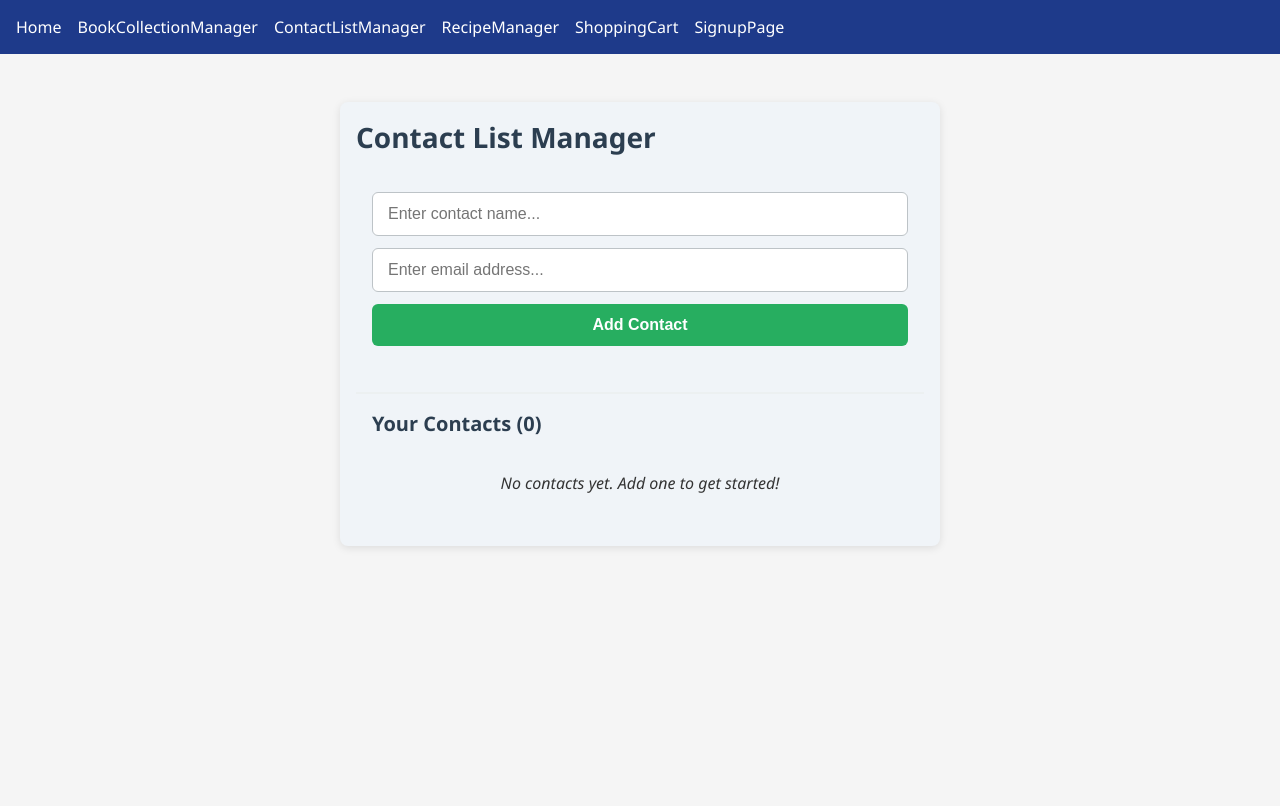
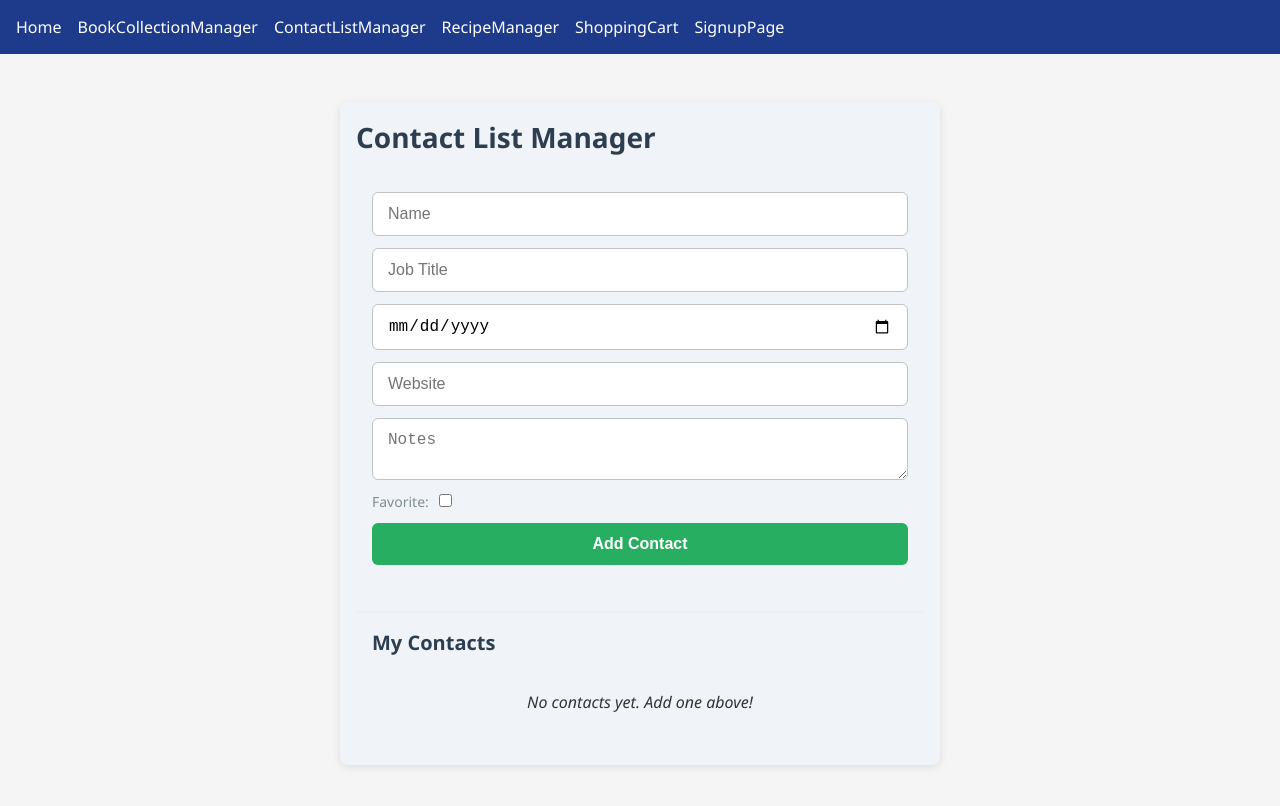
Before and after one commit to Hoopsier/UNI-cm1, a React (Vite) app: page /#/contacts in a window 1280 px wide. Shown: the top 806 px of the page. Built offline with nearby package versions, Linux system fonts and the light colour scheme.

Commit message:
Contactlistmanager done

```diff
--- /dev/null
+++ b/src/components/ContactListManager/Contact.jsx
@@ -0,0 +1,24 @@
+import React from 'react';
+
+function Contact({ data, onDelete }) {
+  return (
+    <div className="contact-item">
+      <div className="contact-info">
+        <div className="contact-name">
+          {data.name} {data.favorite ? "⭐" : ""}
+        </div>
+        <div className="contact-email">
+          {data.job_title} | {data.birthday}
+        </div>
+        <div style={{ fontSize: '12px', color: '#95a5a6' }}>
+          {data.website}
+        </div>
+      </div>
+      <button className="delete-button" onClick={onDelete}>
+        Delete
+      </button>
+    </div>
+  );
+}
+
+export default Contact;
--- a/src/components/ContactListManager/ContactListManager.jsx
+++ b/src/components/ContactListManager/ContactListManager.jsx
@@ -1,31 +1,36 @@
 import React, { useState } from "react";
 import "./ContactListManager.css";
+import Contact from "./Contact";
 
 function ContactListManager() {
   const [contacts, setContacts] = useState([]);
-  const [name, setName] = useState("");
-  const [email, setEmail] = useState("");
+  const [newContact, setNewContact] = useState({
+    name: "",
+    job_title: "",
+    birthday: "",
+    notes: "",
+    website: "",
+    favorite: false
+  });
 
-  // Handle input change for name
-  function handleNameChange(event) {
-    setName(event.target.value);
+  function handleInputChange(event) {
+    const { name, value, type, checked } = event.target;
+    setNewContact((prev) => ({
+      ...prev,
+      [name]: type === "checkbox" ? checked : value
+    }));
   }
 
-  // Handle input change for email
-  function handleEmailChange(event) {
-    setEmail(event.target.value);
-  }
-
-  // Add a new contact to the list
   function addContact() {
-    if (name.trim() !== "" && email.trim() !== "") {
-      setContacts((c) => [...c, { name, email }]);
-      setName("");
-      setEmail(""); // Clear the input fields
+    if (newContact.name.trim() !== "") {
+      setContacts((c) => [...c, newContact]);
+      setNewContact({
+        name: "", job_title: "", birthday: "",
+        notes: "", website: "", favorite: false
+      });
     }
   }
 
-  // Delete a contact from the list
   function deleteContact(index) {
     const updatedContacts = contacts.filter((_, i) => i !== index);
     setContacts(updatedContacts);
@@ -36,46 +41,34 @@ function ContactListManager() {
       <h1>Contact List Manager</h1>
 
       <div className="input-section">
-        <input
-          type="text"
-          placeholder="Enter contact name..."
-          value={name}
-          onChange={handleNameChange}
-          className="input-field"
-        />
-        <input
-          type="email"
-          placeholder="Enter email address..."
-          value={email}
-          onChange={handleEmailChange}
-          className="input-field"
-        />
-        <button onClick={addContact} className="add-button">
-          Add Contact
-        </button>
+        <input className="input-field" type="text" name="name" placeholder="Name" value={newContact.name} onChange={handleInputChange} />
+        <input className="input-field" type="text" name="job_title" placeholder="Job Title" value={newContact.job_title} onChange={handleInputChange} />
+        <input className="input-field" type="date" name="birthday" value={newContact.birthday} onChange={handleInputChange} />
+        <input className="input-field" type="text" name="website" placeholder="Website" value={newContact.website} onChange={handleInputChange} />
+        <textarea className="input-field" name="notes" placeholder="Notes" value={newContact.notes} onChange={handleInputChange} />
+
+        <label style={{ color: '#7f8c8d', fontSize: '14px' }}>
+          Favorite:
+          <input type="checkbox" name="favorite" checked={newContact.favorite} onChange={handleInputChange} style={{ marginLeft: '10px' }} />
+        </label>
+
+        <button className="add-button" onClick={addContact}>Add Contact</button>
       </div>
 
       <div className="contacts-section">
-        <h2>Your Contacts ({contacts.length})</h2>
+        <h2>My Contacts</h2>
         {contacts.length === 0 ? (
-          <p className="empty-message">No contacts yet. Add one to get started!</p>
+          <p className="empty-message">No contacts yet. Add one above!</p>
         ) : (
-          <ol className="contacts-list">
+          <div className="contacts-list">
             {contacts.map((contact, index) => (
-              <li key={index} className="contact-item">
-                <div className="contact-info">
-                  <span className="contact-name">{contact.name}</span>
-                  <span className="contact-email">{contact.email}</span>
-                </div>
-                <button
-                  onClick={() => deleteContact(index)}
-                  className="delete-button"
-                >
-                  Delete
-                </button>
-              </li>
+              <Contact
+                key={index}
+                data={contact}
+                onDelete={() => deleteContact(index)}
+              />
             ))}
-          </ol>
+          </div>
         )}
       </div>
     </div>
```
Also changed, not shown: 1 other file (tests, documents, lock files or other folders).
